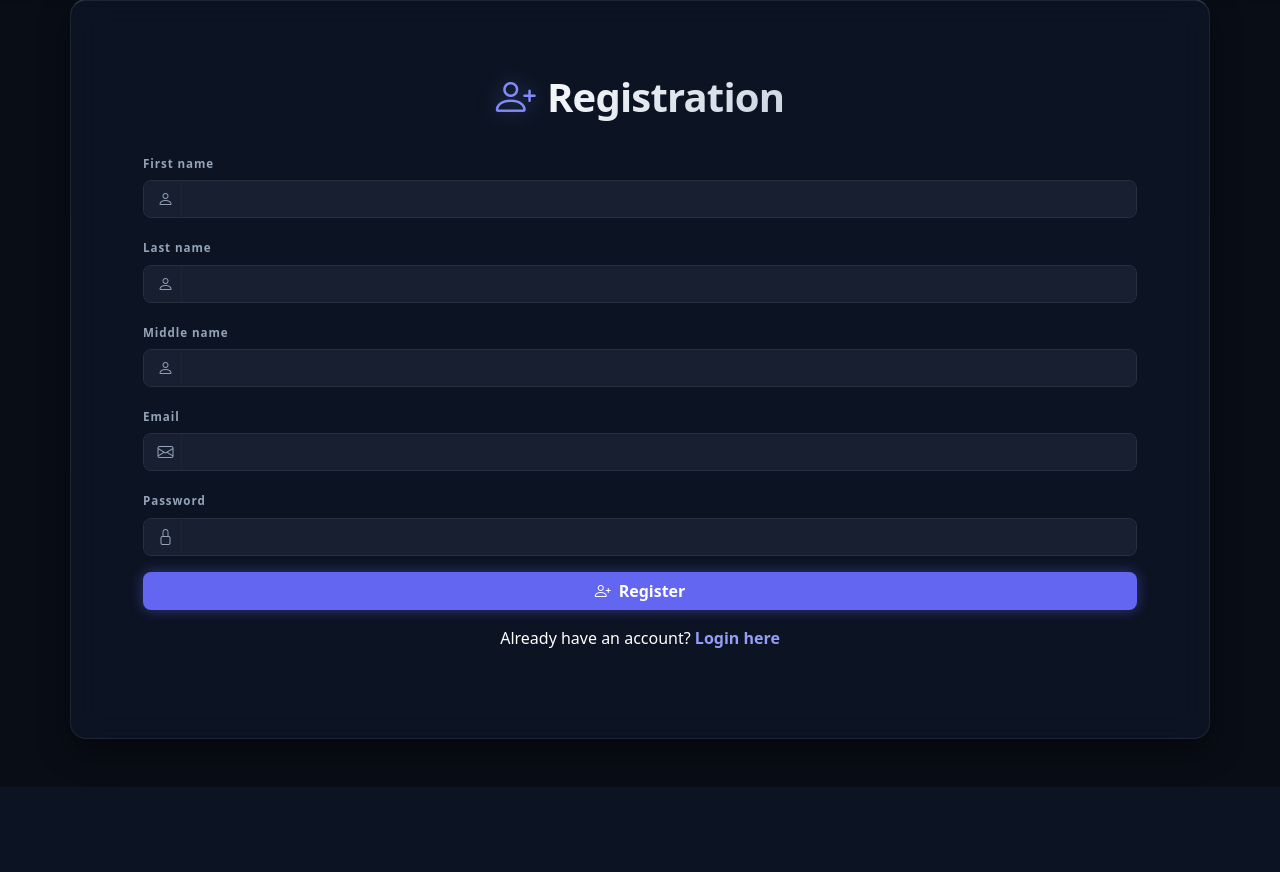
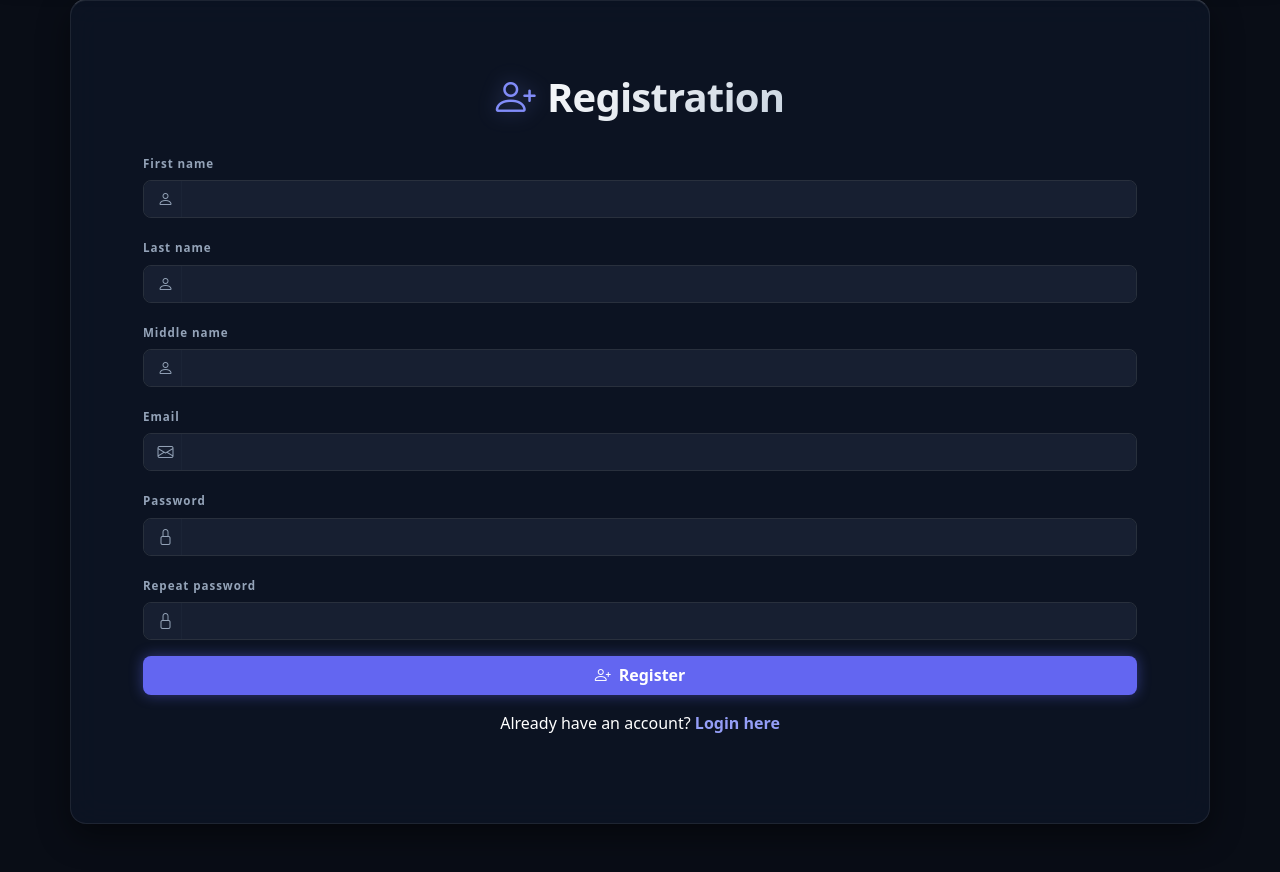
Before and after one commit to POM-Django-Forms/ap-4756-ap-4756-s15-team-03, a Django app: page /auth/register/ in a window 1280 px wide. Shown: the part 112-984 px from the top of the page. Before the commit the page ends 899 px from the top, so only its background shows below. Run offline with Django 4.2, Linux system fonts and the light colour scheme.

Commit message:
Added second password field to registration

```diff
--- a/library/authentication/forms.py
+++ b/library/authentication/forms.py
@@ -33,11 +33,19 @@ class EditForm(FormBase):
 
 
 class RegisterForm(EditForm):
-    password = forms.CharField(widget=forms.PasswordInput)
+    password2 = forms.CharField(widget=forms.PasswordInput, label="Repeat password")
 
     class Meta:
         model = CustomUser
         fields = ["email", "password", "first_name", "last_name", "middle_name"]
+
+    def clean(self):
+        cleaned_data = super().clean()
+
+        if cleaned_data.get("password") != cleaned_data.get("password2"):
+            raise ValidationError("Passwords don't match.")
+
+        return cleaned_data
 
 
 class PasswordForm(forms.Form):
--- a/library/authentication/templates/authentication/register.html
+++ b/library/authentication/templates/authentication/register.html
@@ -75,6 +75,18 @@
                             <div class="text-danger">{{ error }}</div>
                         {% endfor %}
                     </div>
+                    <div>
+                        <label for="{{ form.password2.id_for_label }}" class="form-label form-label-custom">
+                            {{ form.password2.label }}
+                        </label>
+                        <div class="input-group input-group-glossy">
+                            <span class="input-group-text"><i class="bi bi-lock"></i></span>
+                            {{ form.password2 }}
+                        </div>
+                        {% for error in form.password2.errors %}
+                            <div class="text-danger">{{ error }}</div>
+                        {% endfor %}
+                    </div>
                 </div>
                 <button type="submit" class="btn btn-primary w-100 nav-link btn-auth-login d-flex justify-content-center align-items-center gap-2">
                     <i class="bi bi-person-plus"></i>Register
```
